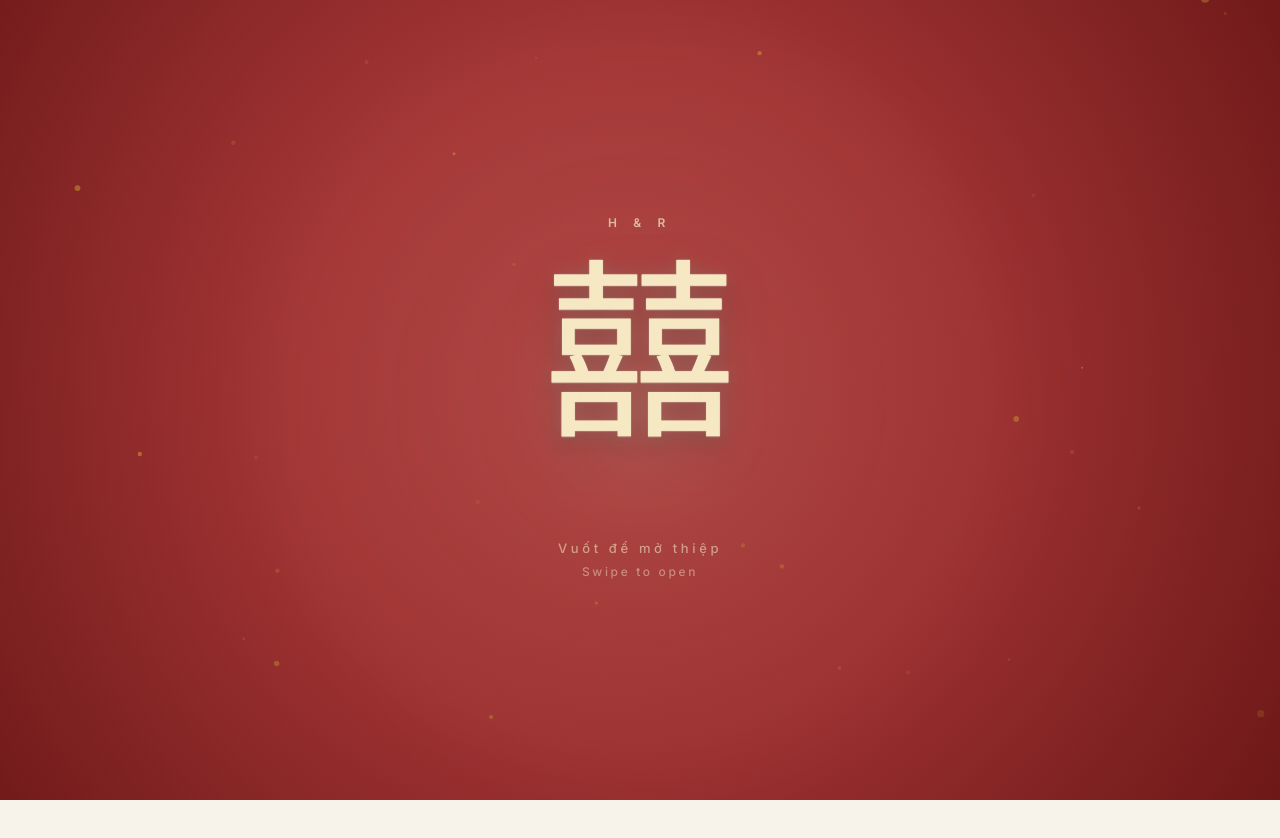
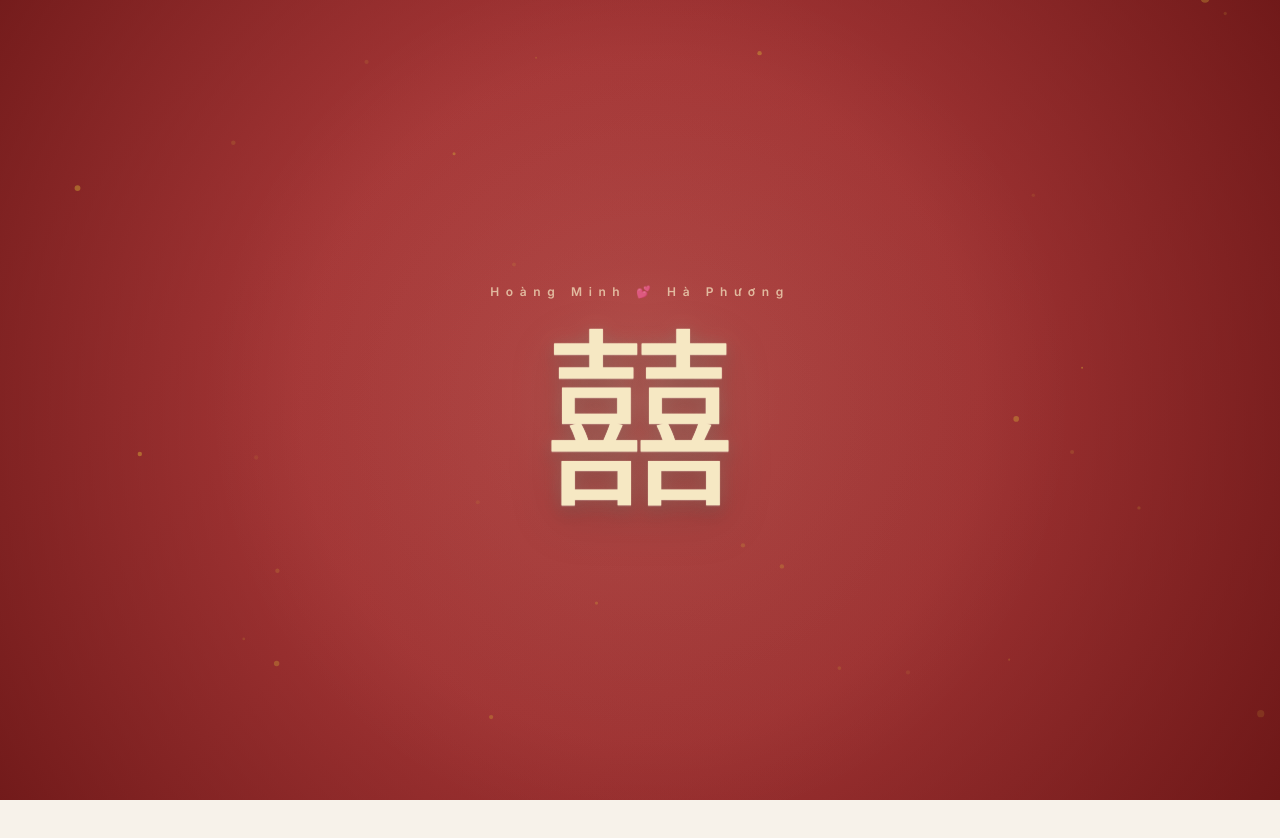
Before and after one commit to weddinginvitationmp-art/mp, a React (Vite) app: page / in a window 1280 px wide. Shown: the top 838 px of the page. Built offline with nearby package versions, Linux system fonts and the light colour scheme; no server answers; the database is empty.

Commit message:
sửa opening

```diff
--- a/src/components/opening/opening-overlay.tsx
+++ b/src/components/opening/opening-overlay.tsx
@@ -200,7 +200,7 @@ export function OpeningOverlay({ onOpen }: { onOpen: () => void }) {
                 animate={monogramVisible && !opening ? { opacity: 1, y: 0 } : { opacity: 0, y: -8 }}
                 transition={{ duration: 0.28, ease: "easeOut" }}
               >
-                H &amp; R
+                Hoàng Minh 💕 Hà Phương
               </motion.div>
               <motion.div
                 className="opening-symbol select-none text-[#F6E8C3]"
@@ -215,15 +215,15 @@ export function OpeningOverlay({ onOpen }: { onOpen: () => void }) {
                 囍
               </motion.div>
 
-              <motion.p
+              {/* <motion.p
                 className="opening-hint mt-24 text-center text-[12px] font-medium tracking-[0.28em] text-[#F6E8C3]/78 sm:text-[13px]"
                 initial={false}
-                animate={opening ? { opacity: 0, y: 8 } : hintVisible ? { opacity: 1, y: 0 } : { opacity: 0, y: 8 }}
+                animate={opening || !hintVisible ? { opacity: 0, y: 8 } : { opacity: 1, y: 0 }}
                 transition={{ duration: reducedMotion ? 0.2 : 0.45, ease: "easeOut" }}
               >
                 <span className="block">Vuốt để mở thiệp</span>
                 <span className="mt-1 block text-[11px] tracking-[0.22em] text-[#F6E8C3]/64 sm:text-[12px]">Swipe to open</span>
-              </motion.p>
+              </motion.p> */}
             </div>
           </div>
         </motion.div>
```
